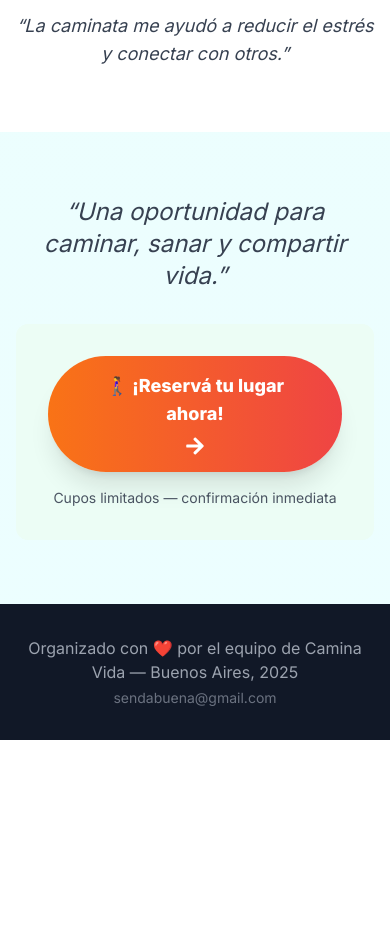
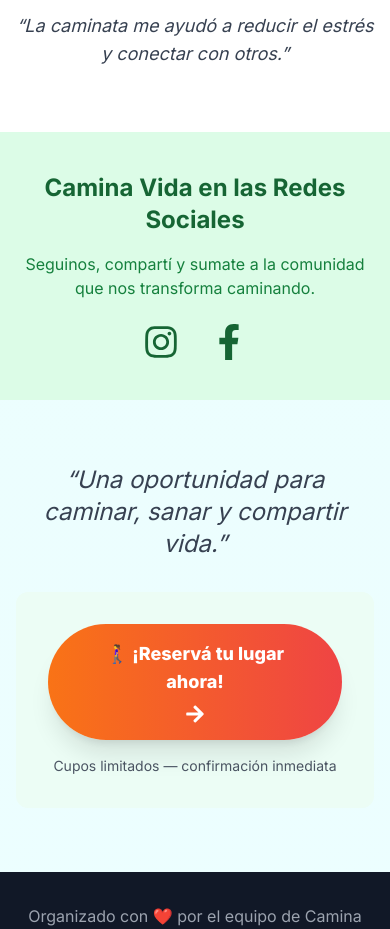
Before and after one commit to neuroar-sys/camina-vida13-12, a Next.js app: page / in a window 390 px wide. Shown: the part 4400-5329 px from the top of the page. Before the commit the page ends 5140 px from the top, so only its background shows below. Built offline with nearby package versions, Linux system fonts and the light colour scheme.

Commit message:
fix: convertir edad a número en enviarATelegram

```diff
--- a/src/app/layout.tsx
+++ b/src/app/layout.tsx
@@ -6,11 +6,37 @@ import "./globals.css";
 const inter = Inter({ subsets: ["latin"] });
 
 export const metadata: Metadata = {
-  title: "Caminatas Terapéuticas Palermo - 13 Diciembre 2025",
+  title: "Caminata Terapéutica en Palermo - 13 Diciembre 2025",
   description:
     "Experiencia grupal guiada por profesionales en salud y bienestar emocional. Reservá tu lugar ahora en los Bosques de Palermo.",
   keywords:
     "caminatas, terapéuticas, palermo, salud mental, bienestar, grupo, naturaleza",
+  openGraph: {
+    title: "Caminata Terapéutica en Palermo - 13 Diciembre 2025",
+    description:
+      "Sumate a la caminata que transforma cuerpo y mente. Palermo, 13 de diciembre.",
+    url: "https://caminavida.com.ar/",
+    siteName: "Camina Vida",
+    images: [
+      {
+        url: "/og.webp", // ⚠️ asegurate que exista en /public
+        width: 1200,
+        height: 630,
+        alt: "Caminata Terapéutica Palermo 13/12",
+      },
+    ],
+    type: "website",
+  },
+  twitter: {
+    card: "summary_large_image",
+    title: "Caminata Terapéutica en Palermo - 13 Diciembre 2025",
+    description:
+      "Sumate a la caminata que transforma cuerpo y mente. Palermo, 13 de diciembre.",
+    images: ["/og.webp"],
+  },
+  icons: {
+    icon: "/favicon.ico", // ⚠️ asegurate que exista en /public
+  },
 };
 
 export default function RootLayout({
@@ -20,7 +46,6 @@ export default function RootLayout({
 }) {
   return (
     <html lang="es">
-      <head />
       <body className={inter.className}>
         {children}
         <Analytics />
--- a/src/app/page.tsx
+++ b/src/app/page.tsx
@@ -9,6 +9,7 @@ import VideoEventFlex from "@/components/sections/VideoEventFlex";
 import CountdownTimer from "@/components/conversion/CountdownTimer";
 import TrustBadges from "@/components/conversion/TrustBadges";
 import SocialProof from "@/components/sections/SocialProof";
+import CaminaVidaSocial from "@/components/CaminaVidaSocial";
 import FloatingWhatsApp from "@/components/ui/FloatingWhatsApp";
 
 export default function HomePage() {
@@ -88,6 +89,8 @@ export default function HomePage() {
 
       {/* Testimonios */}
       <SocialProof />
+
+      <CaminaVidaSocial />
 
       {/* CTA Final */}
       <section className="py-16 px-4 sm:px-6 lg:px-8 text-center">
--- /dev/null
+++ b/src/components/CaminaVidaSocial.tsx
@@ -0,0 +1,35 @@
+// components/CaminaVidaSocial.tsx
+import { FaInstagram, FaFacebookF } from "react-icons/fa";
+
+export default function CaminaVidaSocial() {
+  return (
+    <section className="bg-green-100 py-10 px-6 text-center">
+      <h2 className="text-2xl md:text-3xl font-bold text-green-800 mb-4">
+        Camina Vida en las Redes Sociales
+      </h2>
+      <p className="text-green-700 mb-6 text-base md:text-lg">
+        Seguinos, compartí y sumate a la comunidad que nos transforma caminando.
+      </p>
+      <div className="flex justify-center gap-8 text-green-800 text-4xl">
+        <a
+          href="https://instagram.com/caminatasterapeuticas"
+          target="_blank"
+          rel="noopener noreferrer"
+          aria-label="Instagram"
+          className="hover:text-pink-600 transition-colors"
+        >
+          <FaInstagram />
+        </a>
+        <a
+          href="https://facebook.com/caminatasterapeuticas"
+          target="_blank"
+          rel="noopener noreferrer"
+          aria-label="Facebook"
+          className="hover:text-blue-600 transition-colors"
+        >
+          <FaFacebookF />
+        </a>
+      </div>
+    </section>
+  );
+}
```
Also changed, not shown: public/og.webp (added).
